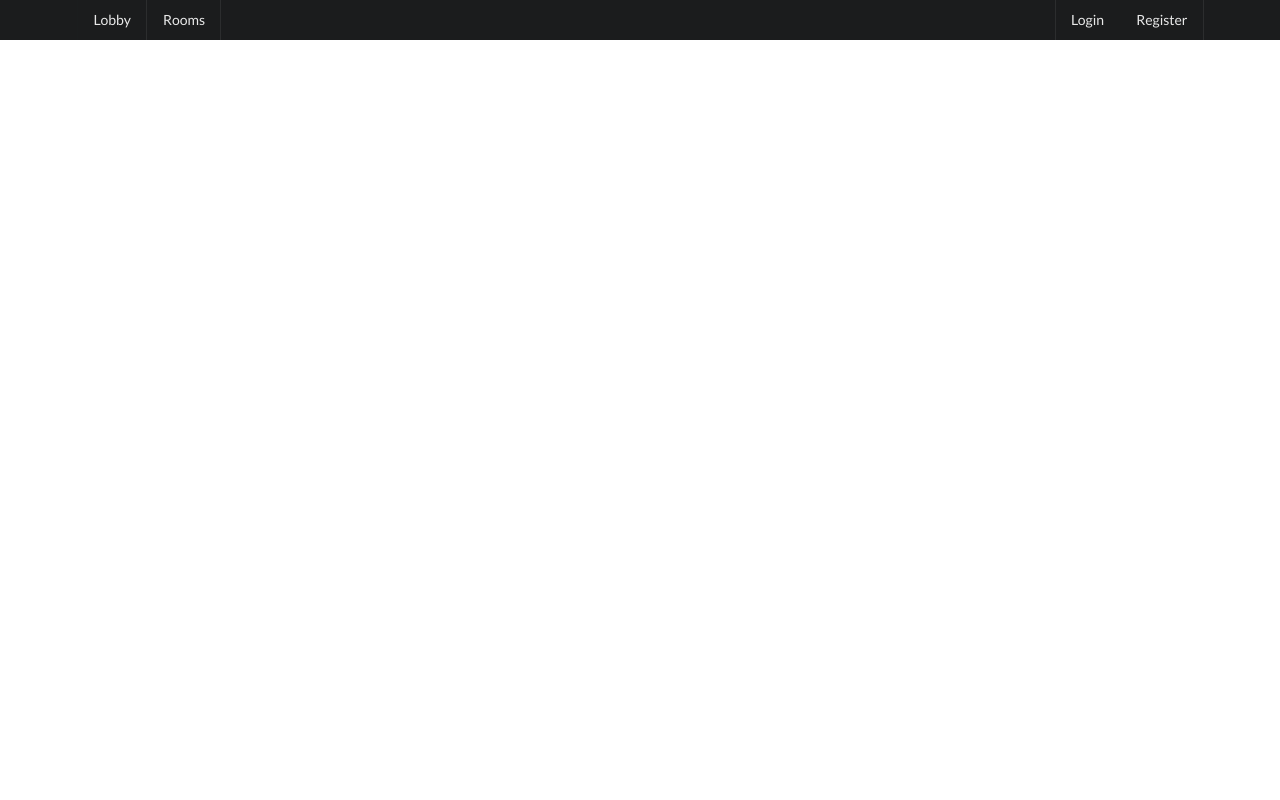
After one commit to cofonseca/ChatApp, a Flask app: template templates/layout.html in a window 1280 px wide. The commit adds this page. Run offline with Flask 2, Linux system fonts and the light colour scheme; the template is opened without the code that fills it, so the values that code supplies are empty; some libraries are stand-ins or nearby versions.

Commit message:
Started styling. Added navbar.

```diff
--- a/static/style.css
+++ b/static/style.css
@@ -2,3 +2,8 @@
     list-style: none;
     line-height: 110%;
 }
+
+.ui.text.container {
+    min-height: 100%;
+    padding: 40px;
+}
--- /dev/null
+++ b/templates/layout.html
@@ -0,0 +1,32 @@
+<!DOCTYPE html>
+<html>
+
+<head>
+    <meta name="viewport" content="width=device-width, initial-scale=1, shrink-to-fit=no">
+    <meta charset="utf-8">
+    <title>Chat!</title>
+    <script src="https://cdn.jsdelivr.net/npm/socket.io-client@2.0.4/dist/socket.io.js"></script>
+    <script src="{{ url_for('static', filename='client.js') }}"></script>
+    <link href="https://cdn.jsdelivr.net/npm/semantic-ui@2.2.13/dist/semantic.min.css" rel="stylesheet">
+    <link href="{{ url_for('static', filename="style.css") }}" rel="stylesheet">
+</head>
+
+<body>
+    <!-- Navbar -->
+    <div class="ui fixed inverted menu">
+        <div class="ui container">
+            <a href="/" class="item">Lobby</a>
+            <a href="#" class="item">Rooms</a>
+            <a href="#" class="right item">Login</a>
+            <a href="#" class="item">Register</a>
+        </div>
+    </div>
+
+    <!-- Main Container -->
+    <div class="ui text container">
+    {% block body %} {% endblock %}
+    </div>
+
+</body>
+
+</html>
```
Also changed, not shown: templates/index.html (+6 -16 lines).
